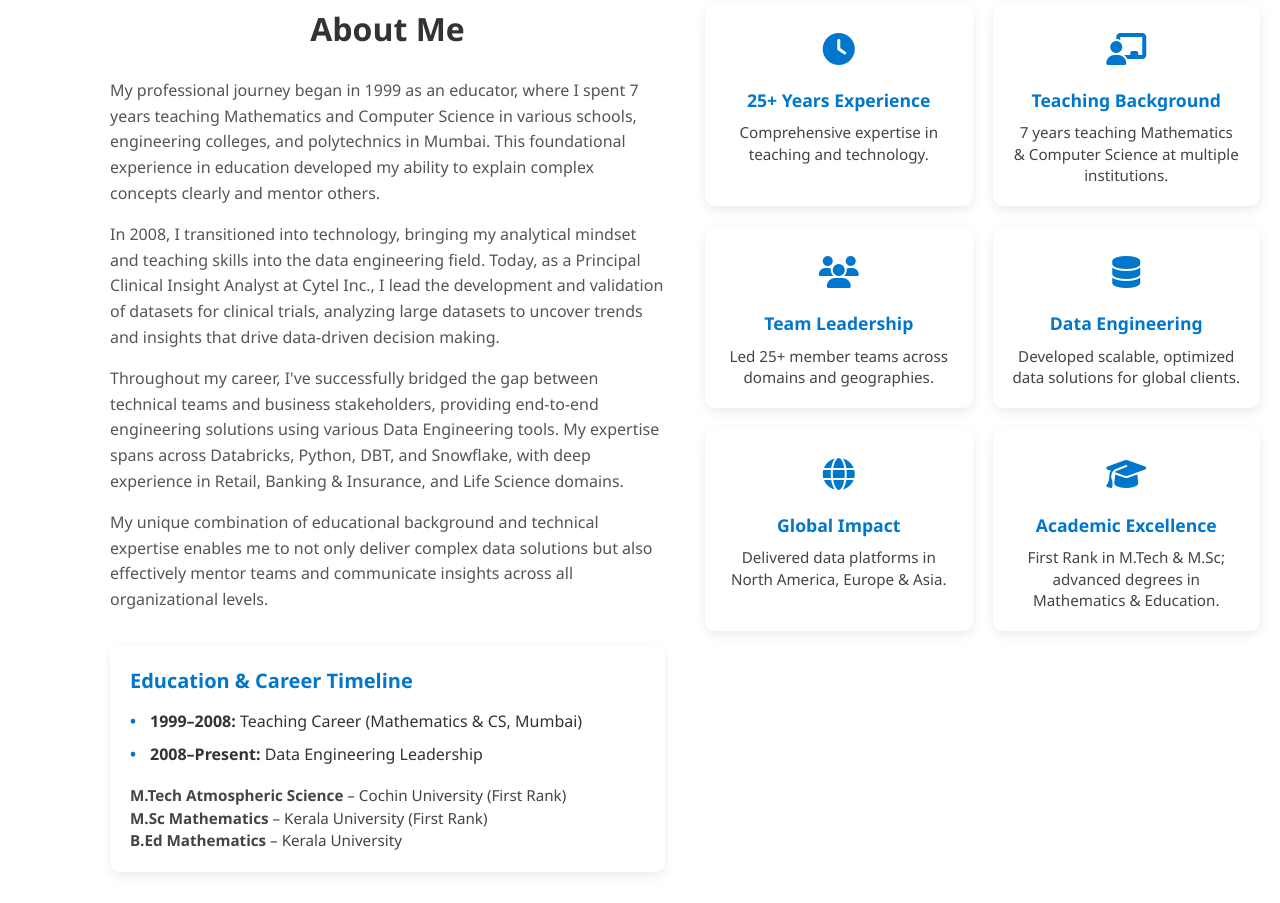
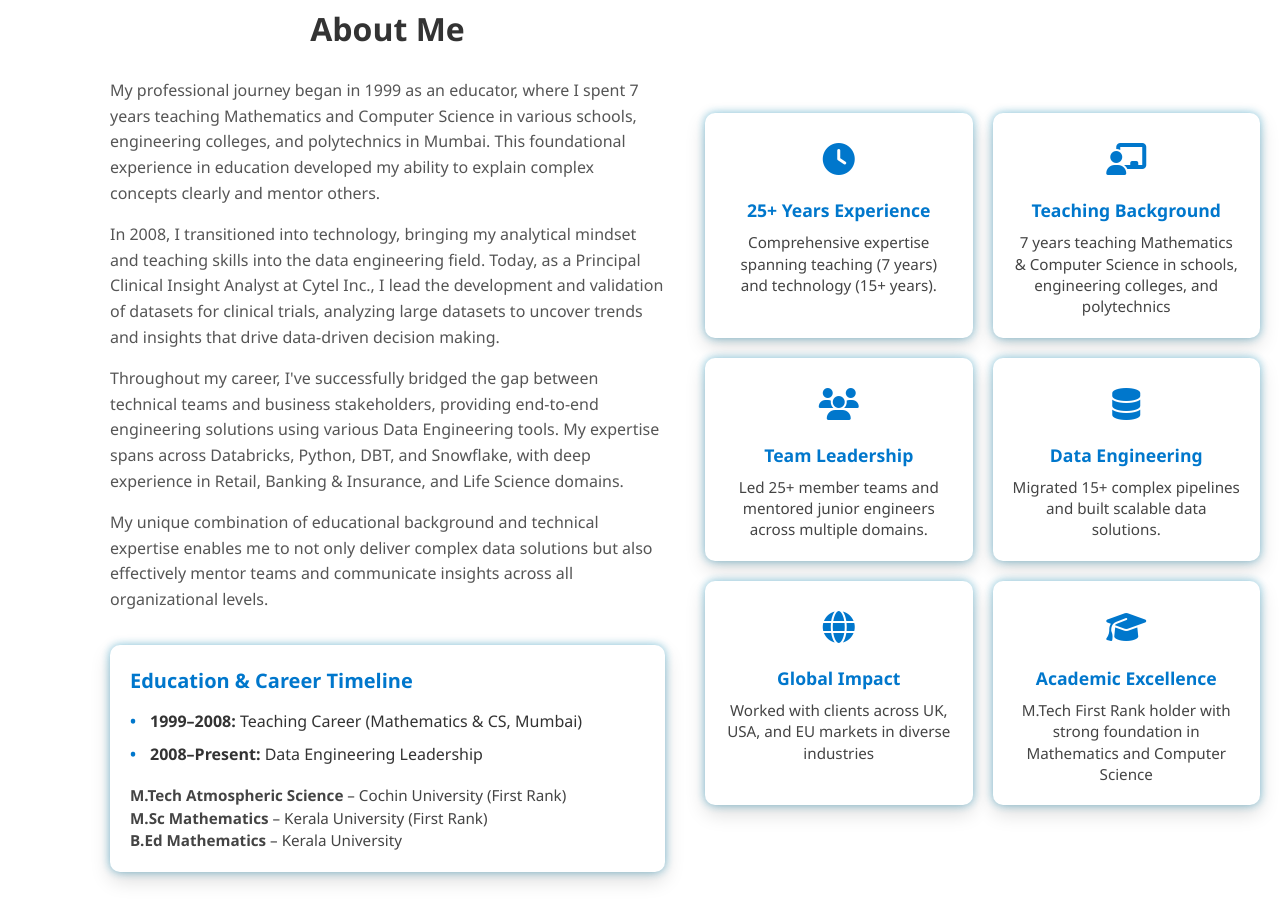
Before and after one commit to binduspillai/Portfolio_Bindu, a plain HTML site: page index.html in a window 1280 px wide. Shown: the part 617-1520 px from the top of the page. Drawn offline with Linux system fonts and the light colour scheme.

Commit message:
Changed style and content  for About me session

```diff
--- a/css/style.css
+++ b/css/style.css
@@ -167,6 +167,7 @@ a {
   }
 
   /* Timeline card inside .about-text */
+
   .education-timeline.highlight-card {
     background-color: #fff;
     padding: 20px;
@@ -174,6 +175,20 @@ a {
     box-shadow: 0 4px 12px rgba(0,0,0,0.08);
     margin-top: 2rem;
     text-align: left;
+    /* Elevation + subtle blue glow */
+  box-shadow:
+  0 8px 20px rgba(0, 0, 0, 0.15),      /* soft elevation */
+  0 0 8px rgba(51, 161, 201, 0.6);      /* peacock blue glow */
+transition: transform 0.3s, box-shadow 0.3s;
+}
+
+
+/* Hover state */
+.highlight-card:hover {
+transform: translateY(-8px);
+box-shadow:
+  0 12px 24px rgba(0, 0, 0, 0.2),      /* stronger elevation */
+  0 0 20px rgba(51, 161, 201, 0.8);
   }
   .education-timeline.highlight-card h3 {
     color: #0077cc;
@@ -207,17 +222,30 @@ a {
   .about-highlights {
     display: grid;
     grid-template-columns: repeat(2, 1fr);
+    margin-top: 110px;
     gap: 20px;
   }
+
 
   /* Highlight-card base style */
   .highlight-card {
     background-color: #ffffff;
     padding: 20px;
     border-radius: 10px;
-    box-shadow: 0 4px 12px rgba(0,0,0,0.08);
-    text-align: center;
-    transition: transform 0.3s, box-shadow 0.3s;
+    /* Elevation + subtle blue glow */
+  box-shadow:
+  0 8px 20px rgba(0, 0, 0, 0.15),      /* soft elevation */
+  0 0 8px rgba(51, 161, 201, 0.6);      /* peacock blue glow */
+text-align: center;
+transition: transform 0.3s, box-shadow 0.3s;
+}
+
+/* Hover state */
+.highlight-card:hover {
+transform: translateY(-8px);
+box-shadow:
+  0 12px 24px rgba(0, 0, 0, 0.2),      /* stronger elevation */
+  0 0 20px rgba(51, 161, 201, 0.8);
   }
   .highlight-card:hover {
     transform: translateY(-5px);
--- a/index.html
+++ b/index.html
@@ -105,32 +105,32 @@
       <div class="highlight-card">
         <div class="icon"><i class="fas fa-clock"></i></div>
         <h4>25+ Years Experience</h4>
-        <p>Comprehensive expertise in teaching and technology.</p>
+        <p>Comprehensive expertise spanning teaching (7 years) and technology (15+ years).</p>
       </div>
       <div class="highlight-card">
         <div class="icon"><i class="fas fa-chalkboard-teacher"></i></div>
         <h4>Teaching Background</h4>
-        <p>7 years teaching Mathematics & Computer Science at multiple institutions.</p>
+        <p>7 years teaching Mathematics & Computer Science in schools, engineering colleges, and polytechnics</p>
       </div>
       <div class="highlight-card">
         <div class="icon"><i class="fas fa-users"></i></div>
         <h4>Team Leadership</h4>
-        <p>Led 25+ member teams across domains and geographies.</p>
+        <p>Led 25+ member teams and mentored junior engineers across multiple domains.</p>
       </div>
       <div class="highlight-card">
         <div class="icon"><i class="fas fa-database"></i></div>
         <h4>Data Engineering</h4>
-        <p>Developed scalable, optimized data solutions for global clients.</p>
+        <p>Migrated 15+ complex pipelines and built scalable data solutions.</p>
       </div>
       <div class="highlight-card">
         <div class="icon"><i class="fas fa-globe"></i></div>
         <h4>Global Impact</h4>
-        <p>Delivered data platforms in North America, Europe & Asia.</p>
+        <p>Worked with clients across UK, USA, and EU markets in diverse industries</p>
       </div>
       <div class="highlight-card">
         <div class="icon"><i class="fas fa-graduation-cap"></i></div>
         <h4>Academic Excellence</h4>
-        <p>First Rank in M.Tech & M.Sc; advanced degrees in Mathematics & Education.</p>
+        <p>M.Tech First Rank holder with strong foundation in Mathematics and Computer Science</p>
       </div>
     </div>
 
```
